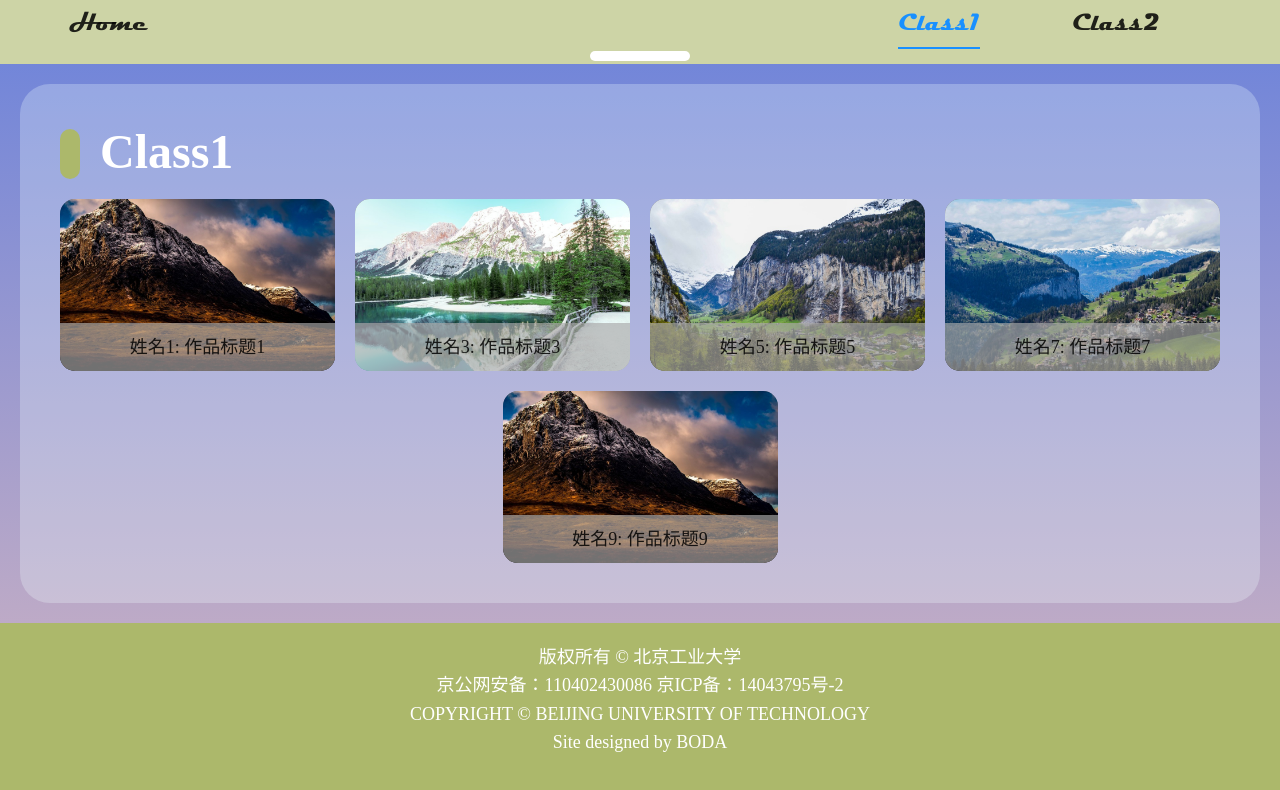
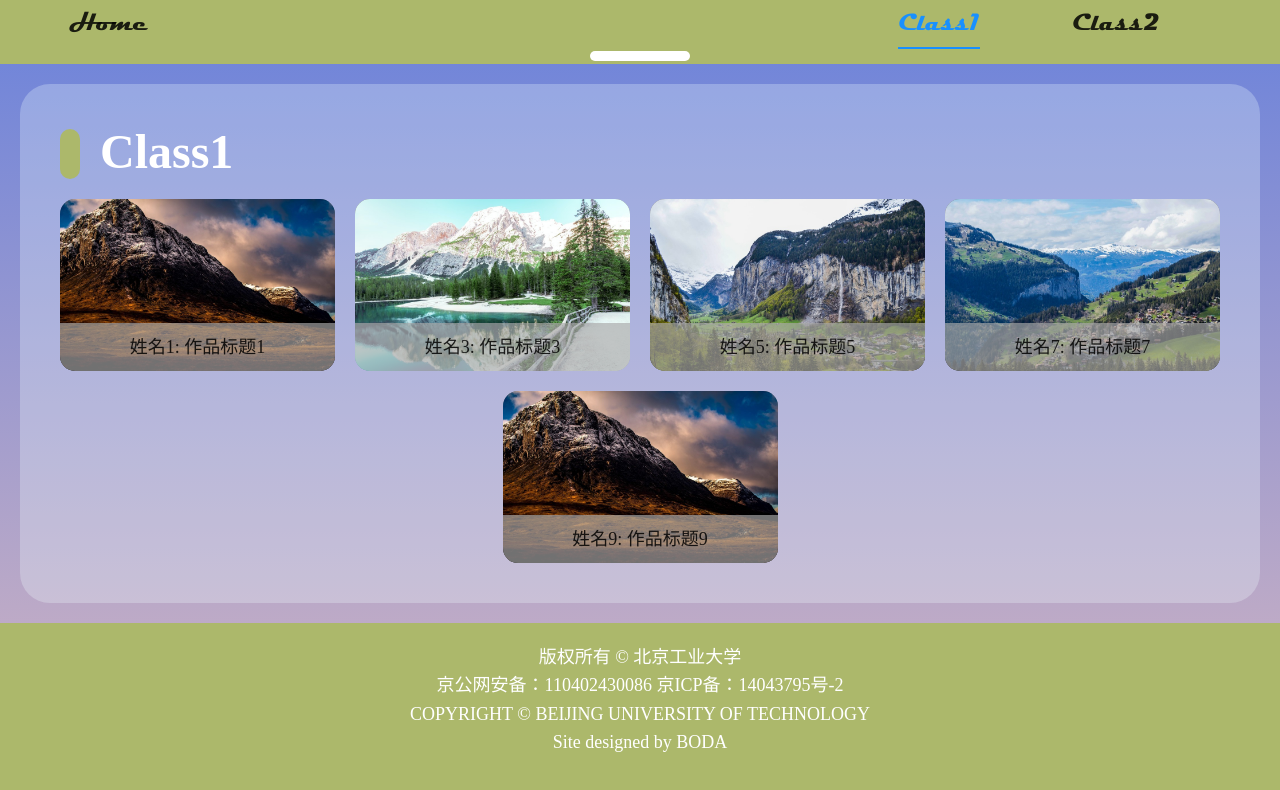
Before and after one commit to happyjohnchen/graduation-project-system, a React (Create React App) app: page /class1 in a window 1280 px wide. Shown: the top 790 px of the page. Built offline with nearby package versions, Linux system fonts and the light colour scheme; a web font is replaced by a local one.

Commit message:
build项目

```diff
--- a/package.json
+++ b/package.json
@@ -9,6 +9,7 @@
     "@testing-library/react": "^13.3.0",
     "@testing-library/user-event": "^13.5.0",
     "antd": "^4.22.4",
+    "history": "^5.3.0",
     "react": "^18.2.0",
     "react-dom": "^18.2.0",
     "react-router-dom": "^6.3.0",
--- a/src/App.js
+++ b/src/App.js
@@ -1,4 +1,5 @@
 import { BrowserRouter, Route, Routes } from "react-router-dom";
+import { HistoryRouter, history } from "./utils/history";
 import "./App.css";
 import Classes from "./pages/Classes";
 import Direction from "./pages/Direction";
@@ -11,7 +12,7 @@ import Start from "./pages/Start";
 function App() {
     return (
         <div className="App">
-            <BrowserRouter>
+            <HistoryRouter history={history}>
                 <GraduationLayout>
                     <Routes>
                         <Route path="/" element={<Start />}></Route>
@@ -24,7 +25,7 @@ function App() {
                         <Route path="*" element={<NotFound />}></Route>
                     </Routes>
                 </GraduationLayout>
-            </BrowserRouter>
+            </HistoryRouter>
         </div>
     );
 }
--- a/src/index.js
+++ b/src/index.js
@@ -2,8 +2,6 @@ import React from "react";
 import ReactDOM from "react-dom/client";
 import "./index.css";
 import App from "./App";
-import { createHashHistory } from "history";
 
-const history = createHashHistory();
 const root = ReactDOM.createRoot(document.getElementById("root"));
 root.render(<App />);
--- a/src/pages/Layout/index.css
+++ b/src/pages/Layout/index.css
@@ -1,5 +1,5 @@
 .menu-link {
-    color: rgb(60, 119, 70);
+    color: #acb86b;
     font-weight: bold;
     font-size: x-large;
 }
@@ -16,7 +16,7 @@
     height: 200px;
     background-color: #acb86b;
     color: white;
-    padding:20px;
+    padding: 20px;
     font-size: large;
-    font-family: 'head';
+    font-family: "head";
 }
--- a/src/pages/Layout/index.js
+++ b/src/pages/Layout/index.js
@@ -27,7 +27,7 @@ const GraduationLayout = ({ children }) => {
             <Layout>
                 <Menu
                     id="menu"
-                    style={{ background: "#cdd4a6", border: "#cdd4a6" }}
+                    style={{ background: "#acb86b", border: "#cdd4a6" }}
                     mode="horizontal"
                     selectedKeys={keys}
                     hidden={menuHidden}
@@ -54,7 +54,7 @@ const GraduationLayout = ({ children }) => {
                         </Link>
                     </Menu.Item>
                 </Menu>
-                <div style={{ background: "#cdd4a6" }}>
+                <div style={{ background: "#acb86b" }}>
                     <div
                         className="menu-hidden-bar"
                         onClick={() => {
--- /dev/null
+++ b/src/utils/history.js
@@ -0,0 +1,10 @@
+// https://github.com/remix-run/react-router/issues/8264
+
+import { createBrowserHistory } from 'history'
+import { unstable_HistoryRouter as HistoryRouter } from 'react-router-dom'
+const history = createBrowserHistory()
+
+export {
+  HistoryRouter,
+  history
+}
```
Also changed, not shown: 2 other files (tests, documents, lock files or other folders).
